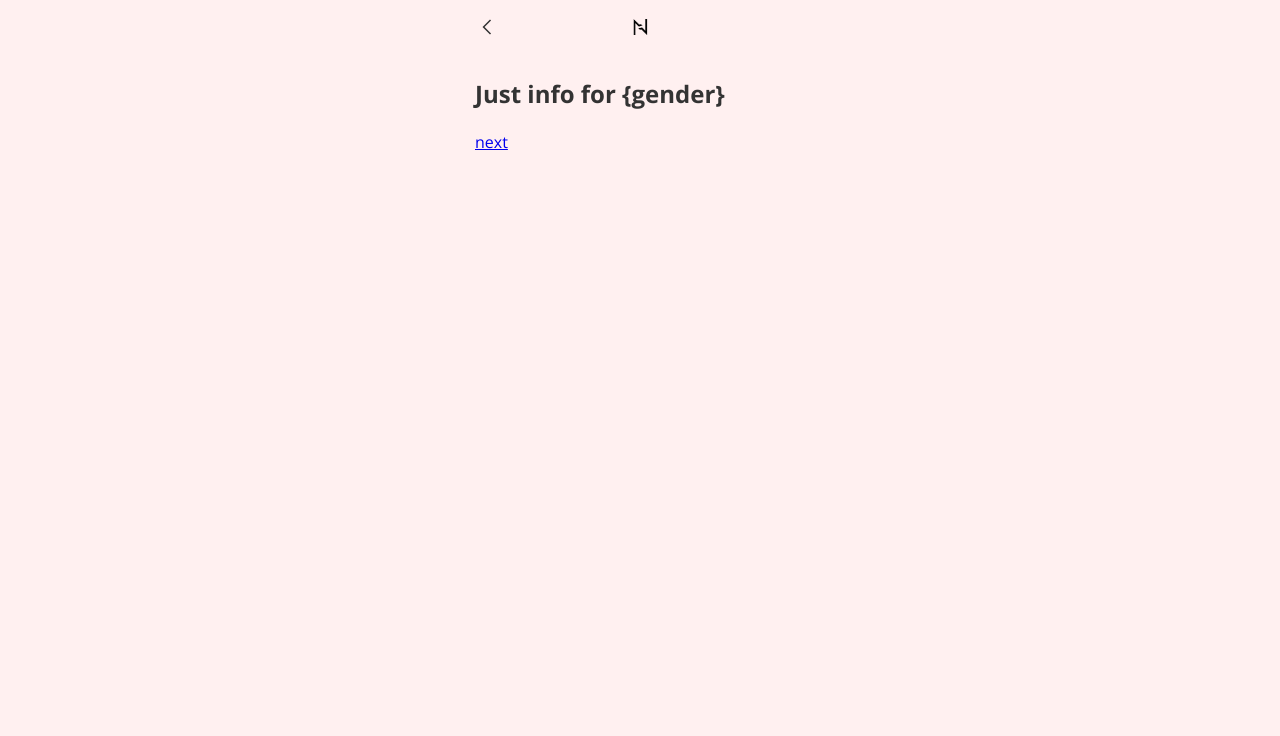
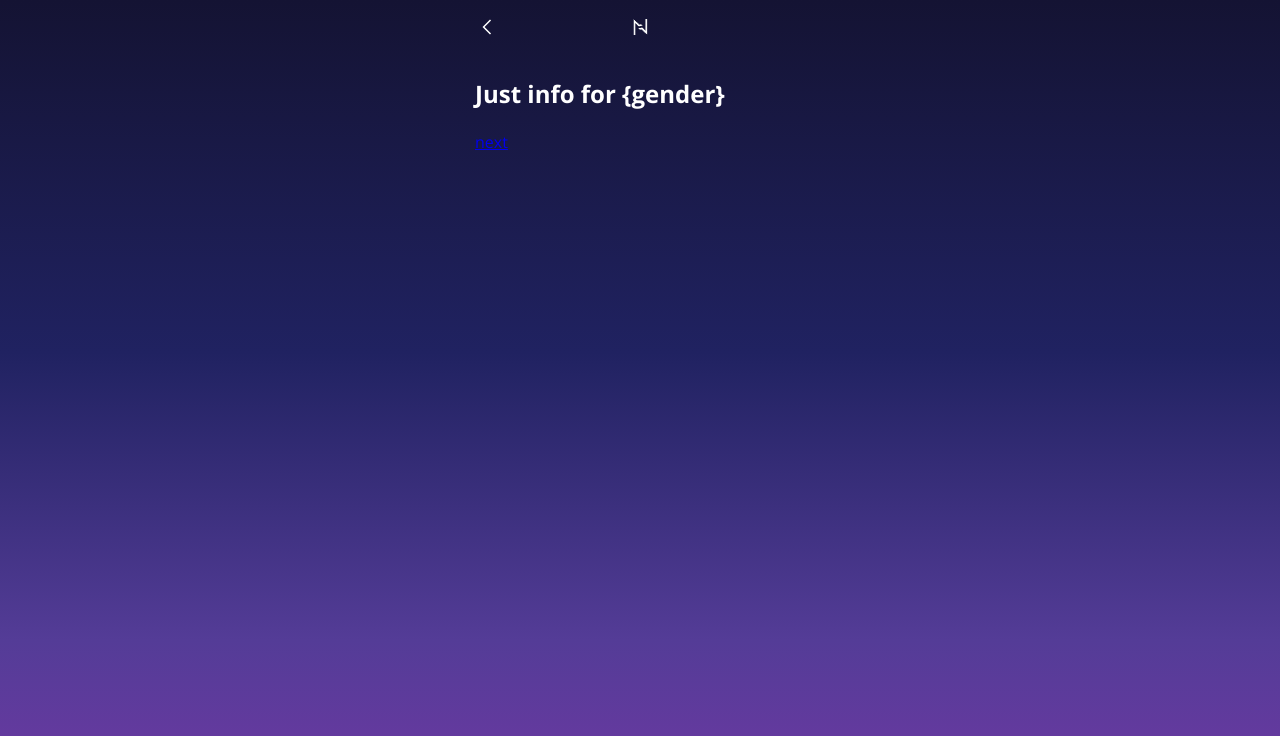
Before and after one commit to Mikelangelo64/obrio-questionnaire, a Next.js app: page /info in a window 1280 px wide. Shown: the top 736 px of the page. Built offline with nearby package versions, Linux system fonts and the light colour scheme; no server answers.

Commit message:
[OQ-12] feat: moved layout container into own component, added changing theme for info screen

```diff
--- a/app/[screenId]/page.tsx
+++ b/app/[screenId]/page.tsx
@@ -10,8 +10,10 @@ import {
 } from '@/types/question.type';
 import { fetchScreensData } from '@/lib/features/questionnaire/server/fetchScreensData';
 import GoBackButton from '@/lib/features/questionnaire/components/GoBackButton/GoBackButton';
+import Image from 'next/image';
+import cn from 'clsx';
+import LayoutContainer from '@/components/LayoutContainer/LayoutContainer';
 import styles from './styles.module.scss';
-import Image from 'next/image';
 
 export async function generateStaticParams() {
   try {
@@ -60,8 +62,13 @@ export default async function Screen({
     return <div>Not found</div>;
   }
 
+  const isInfoScreen = screenData.screenType === EScreenType.INFO;
+
   return (
-    <>
+    <LayoutContainer
+      withHeader
+      className={cn(isInfoScreen && styles.info, styles.container)}
+    >
       <header className={styles.header}>
         {screenData.extremeStatus !== EExtremeStatus.START && (
           <GoBackButton className={styles.header__back} />
@@ -69,7 +76,11 @@ export default async function Screen({
 
         <Image
           className={styles.header__image}
-          src="/image/header-logo.png"
+          src={
+            isInfoScreen
+              ? '/image/header-logo-white.png'
+              : '/image/header-logo.png'
+          }
           width={15}
           height={16}
           alt="Logo"
@@ -93,10 +104,8 @@ export default async function Screen({
           <QuestionList screenData={screenData} screenId={screenId} />
         )}
 
-        {screenData.screenType === EScreenType.INFO && (
-          <Info screenData={screenData} />
-        )}
+        {isInfoScreen && <Info screenData={screenData} />}
       </div>
-    </>
+    </LayoutContainer>
   );
 }
--- a/app/[screenId]/styles.module.scss
+++ b/app/[screenId]/styles.module.scss
@@ -1,4 +1,18 @@
 @use '@/styles/base' as *;
+
+.container {
+  &.info {
+    color: var(--color-white);
+
+    background-image: linear-gradient(
+      180deg,
+      var(--color-linear-1) 0%,
+      var(--color-linear-2) calc(44%),
+      var(--color-linear-3) calc(80%),
+      var(--color-linear-4) calc(97%)
+    );
+  }
+}
 
 .header {
   position: fixed;
--- a/app/layout.tsx
+++ b/app/layout.tsx
@@ -3,7 +3,6 @@ import { Open_Sans } from 'next/font/google';
 import cn from 'clsx';
 import StoreProvider from './StoreProvider';
 import '@/styles/index.scss';
-import styles from './styles.module.scss';
 import ViewportHeightCalculation from '@/lib/features/ViewportHeightCalculation';
 
 const geistSans = Open_Sans({
@@ -26,9 +25,7 @@ export default function RootLayout({
       <body>
         <ViewportHeightCalculation />
 
-        <StoreProvider>
-          <div className={styles.container}>{children}</div>
-        </StoreProvider>
+        <StoreProvider>{children}</StoreProvider>
       </body>
     </html>
   );
--- a/app/page.tsx
+++ b/app/page.tsx
@@ -5,6 +5,7 @@ import {
 } from '@/data/staticDataUtils';
 import { fetchScreensData } from '@/lib/features/questionnaire/server/fetchScreensData';
 import { EExtremeStatus, TScreen } from '@/types/question.type';
+import LayoutContainer from '@/components/LayoutContainer/LayoutContainer';
 import Button from '@/components/Button/Button';
 
 import styles from './styles.module.scss';
@@ -36,7 +37,7 @@ export default async function Home() {
   const { screenData } = await getFirstScreenData();
 
   return (
-    <>
+    <LayoutContainer>
       <main className={styles.content}>
         <h1 className={styles.title}>Let&apos;s start questionnaire!</h1>
 
@@ -50,6 +51,6 @@ export default async function Home() {
           Developed by @Mikelangelo64
         </p>
       </footer>
-    </>
+    </LayoutContainer>
   );
 }
--- /dev/null
+++ b/components/LayoutContainer/LayoutContainer.tsx
@@ -0,0 +1,26 @@
+import cn from 'clsx';
+import styles from './styles.module.scss';
+
+const LayoutContainer = ({
+  children,
+  className,
+  withHeader = false,
+}: Readonly<{
+  children: React.ReactNode;
+  className?: string;
+  withHeader?: boolean;
+}>) => {
+  return (
+    <div
+      className={cn(
+        withHeader && styles.with_header,
+        styles.container,
+        className,
+      )}
+    >
+      {children}
+    </div>
+  );
+};
+
+export default LayoutContainer;
--- /dev/null
+++ b/components/LayoutContainer/styles.module.scss
@@ -0,0 +1,15 @@
+@use '@/styles/base' as *;
+
+.container {
+  padding: px-to-rem(20) var(--wrap);
+
+  min-height: calc(100 * var(--vh, 1vh));
+  display: flex;
+  flex-direction: column;
+  justify-content: space-between;
+
+  &.with_header {
+    padding: calc(var(--header-height, #{px-to-rem(54)}) + px-to-rem(20))
+      var(--wrap) px-to-rem(20);
+  }
+}
```
Also changed, not shown: public/image/header-logo-white.png (added).
